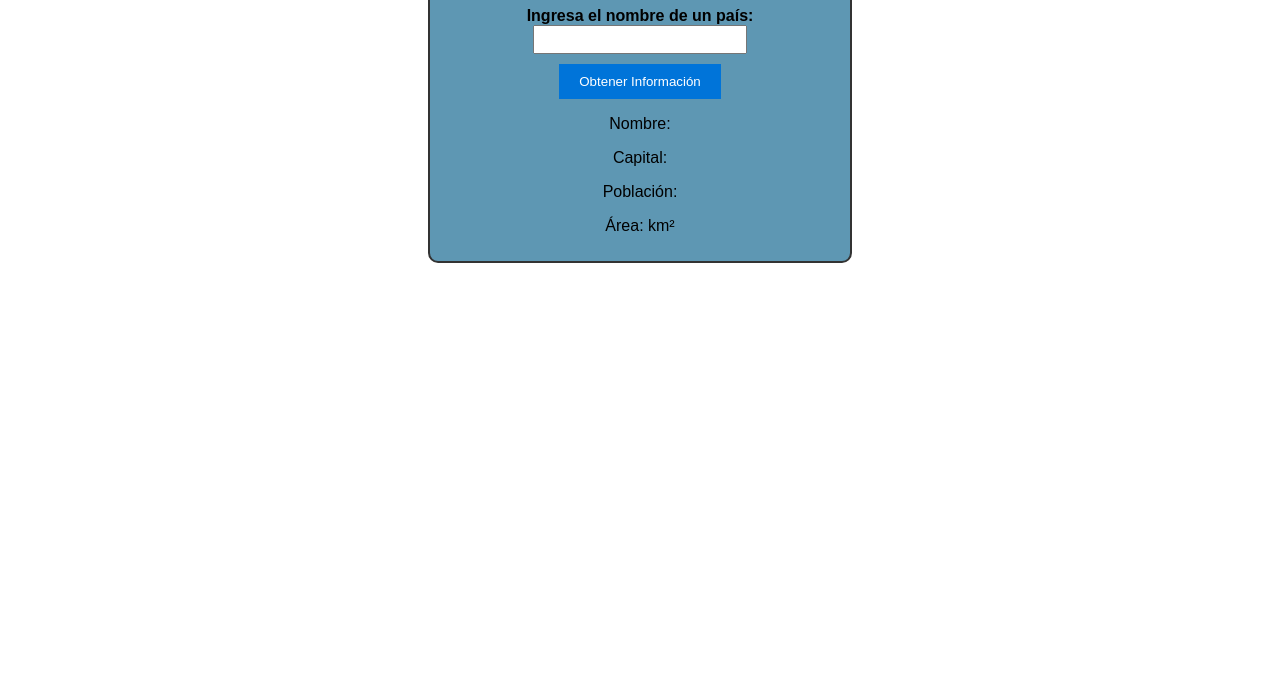
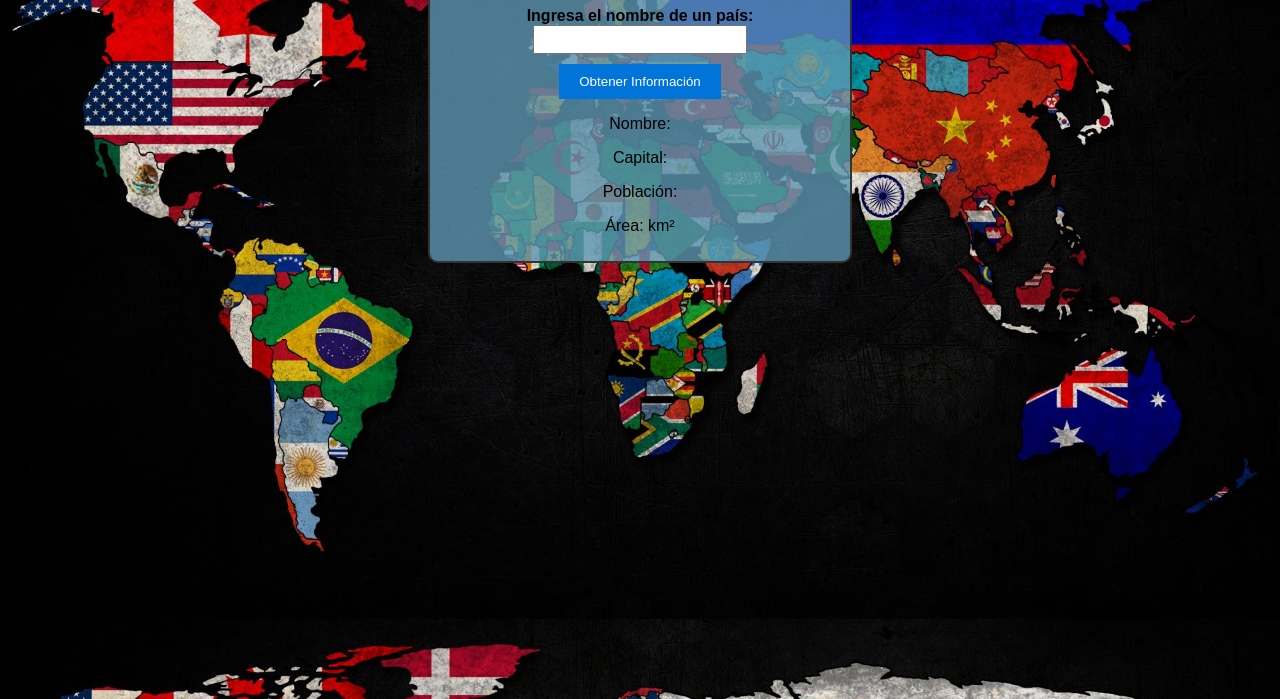
Before and after one commit to gastonmieres/11.1.1.-Actividad-del-Taller, a plain HTML site: page index.html in a window 1280 px wide. Shown: the part 101-800 px from the top of the page. Drawn offline with Linux system fonts and the light colour scheme.

Commit message:
Agregue imagen de fondo

```diff
--- a/style.css
+++ b/style.css
@@ -2,6 +2,8 @@
 body {
     font-family: Arial, sans-serif;
     text-align: center;
+    background-image: url("clickwallpapers-world-map-wallpaper-in-full-hd-img2.jpg");
+    background-size: cover;
 }
 
 h1 {
@@ -47,5 +49,5 @@ button:hover {
     border-radius: 10px;
     width: 400px;
     margin: 1rem auto;
-    background-color: #5e97b3;
+    background-color: #5e97b3cb;
 }
```
Also changed, not shown: index.html (+0 -1 lines), clickwallpapers-world-map-wallpaper-in-full-hd-img2.jpg (added).
